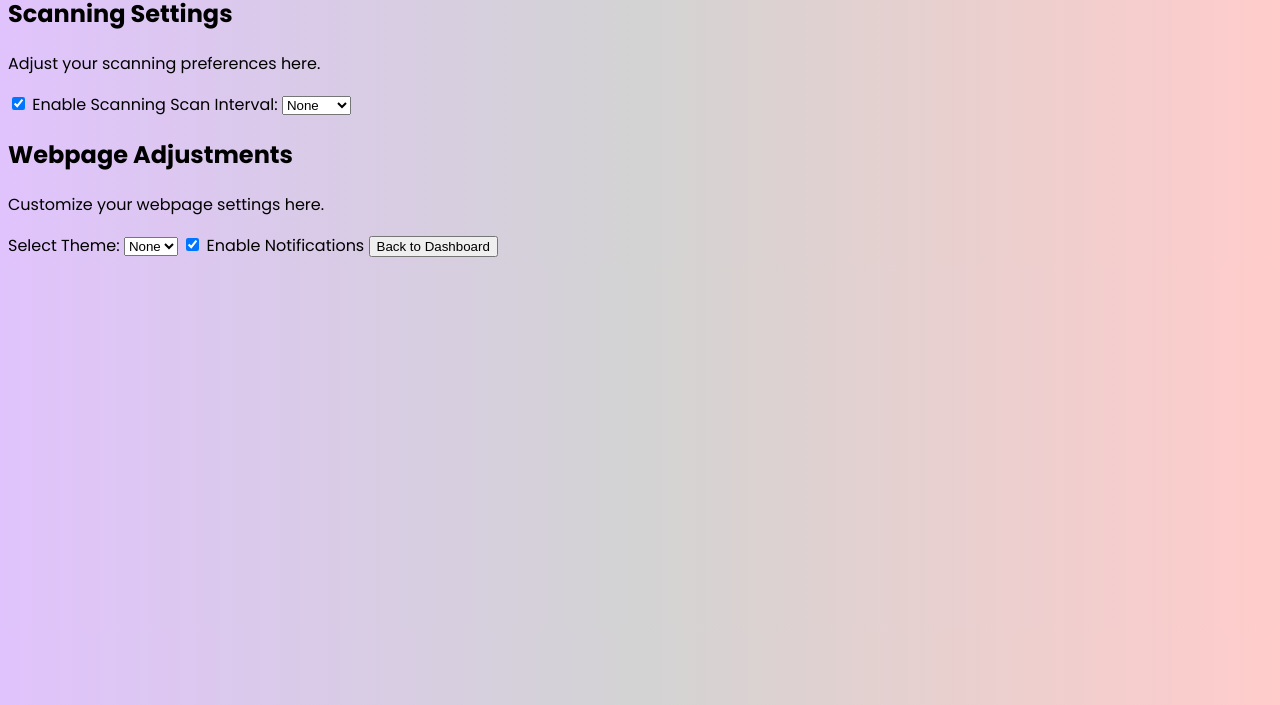
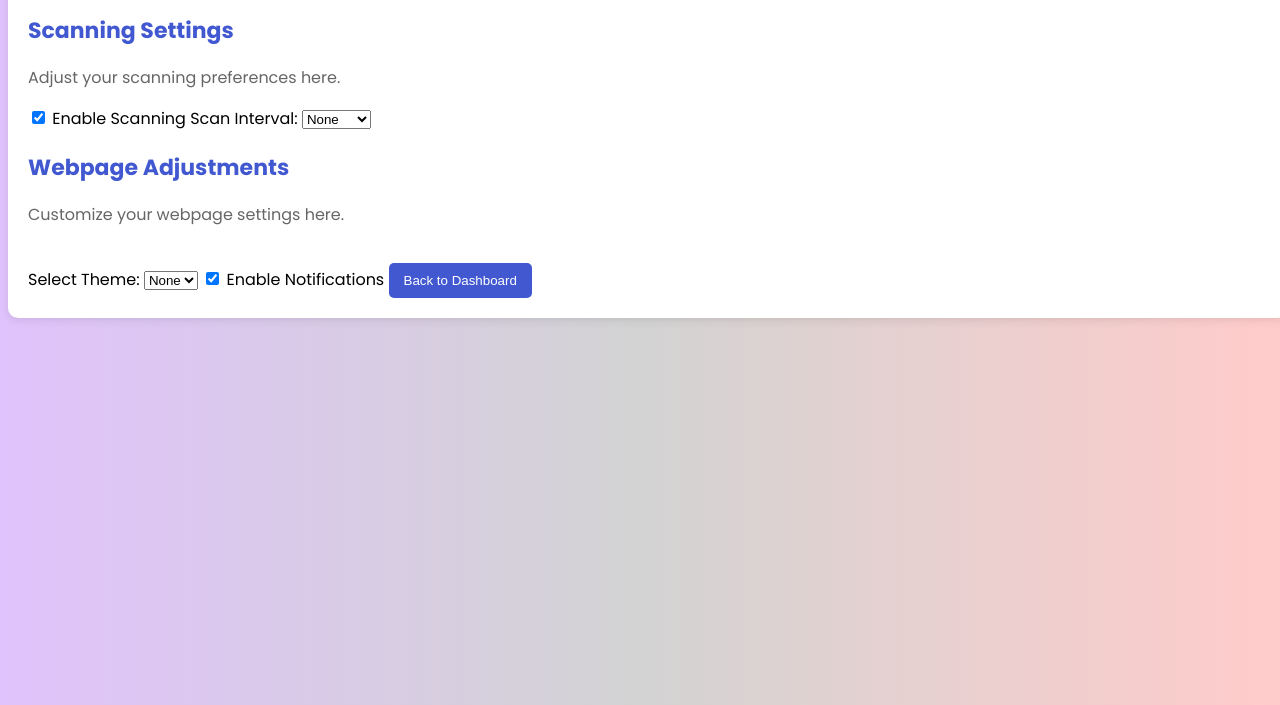
Before and after one commit to MarkIvy90/Group_8_III, a plain HTML site: page settings.html in a window 1280 px wide. Shown: the part 95-800 px from the top of the page. Drawn offline with Linux system fonts and the light colour scheme.

Commit message:
Update styles.css

```diff
--- a/styles.css
+++ b/styles.css
@@ -83,10 +83,40 @@ body {
   box-shadow: 0 2px 10px rgba(0, 0, 0, 0.1);
 }
 
-.footer {
-  text-align: center;
-  margin-top: 20px;
-  background: #4158d0; /* Added background color */
-  color: white; /* Ensured text is visible */
-  padding: 10px; /* Added padding for better spacing */
+.settings-container {
+  padding: 20px; /* Padding for the settings container */
+  background: #ffffff; /* White background for the settings page */
+  border-radius: 10px; /* Rounded corners */
+  box-shadow: 0 2px 10px rgba(0, 0, 0, 0.1); /* Subtle shadow for depth */
 }
+
+.settings-container h1 {
+  font-size: 28px; /* Larger font size for the main heading */
+  color: #333; /* Dark color for better readability */
+}
+
+.settings-container h2 {
+  font-size: 22px; /* Font size for subheadings */
+  margin-top: 20px; /* Space above subheadings */
+  color: #4158d0; /* Color for subheadings */
+}
+
+.settings-container p {
+  font-size: 16px; /* Font size for paragraphs */
+  color: #666; /* Lighter color for text */
+}
+
+.settings-container button {
+  margin-top: 20px; /* Space above the button */
+  background: #4158d0; /* Button background color */
+  color: white; /* Button text color */
+  border: none; /* No border */
+  padding: 10px 15px; /* Padding for button */
+  border-radius: 5px; /* Rounded corners */
+  cursor: pointer; /* Pointer cursor on hover */
+  transition: background 0.3s; /* Smooth background transition */
+}
+
+.settings-container button:hover {
+  background: #c850c0; /* Hover color for buttons */
+}
```
